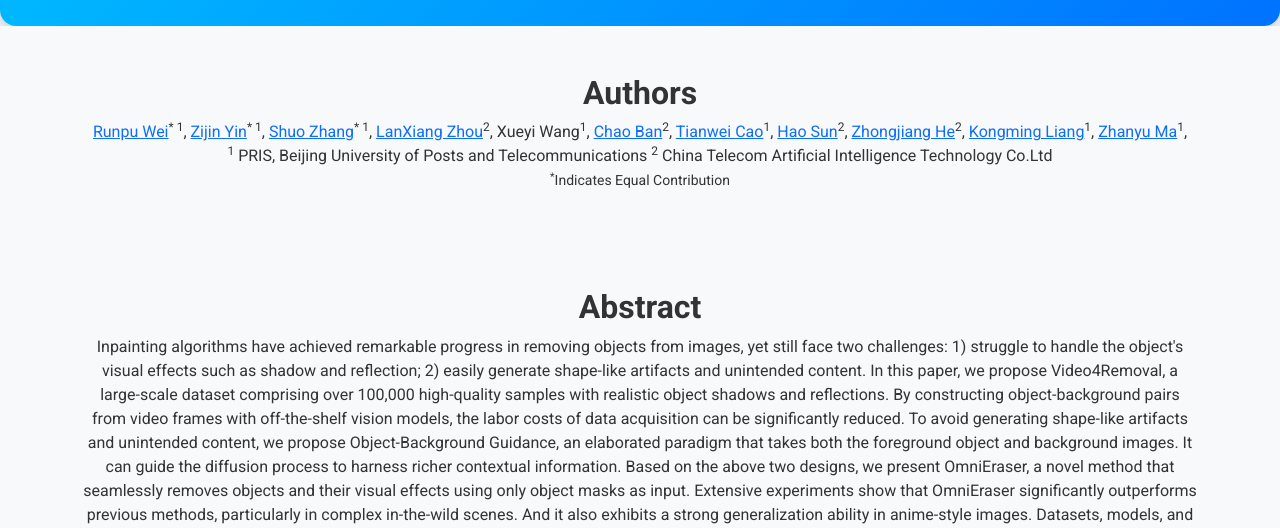
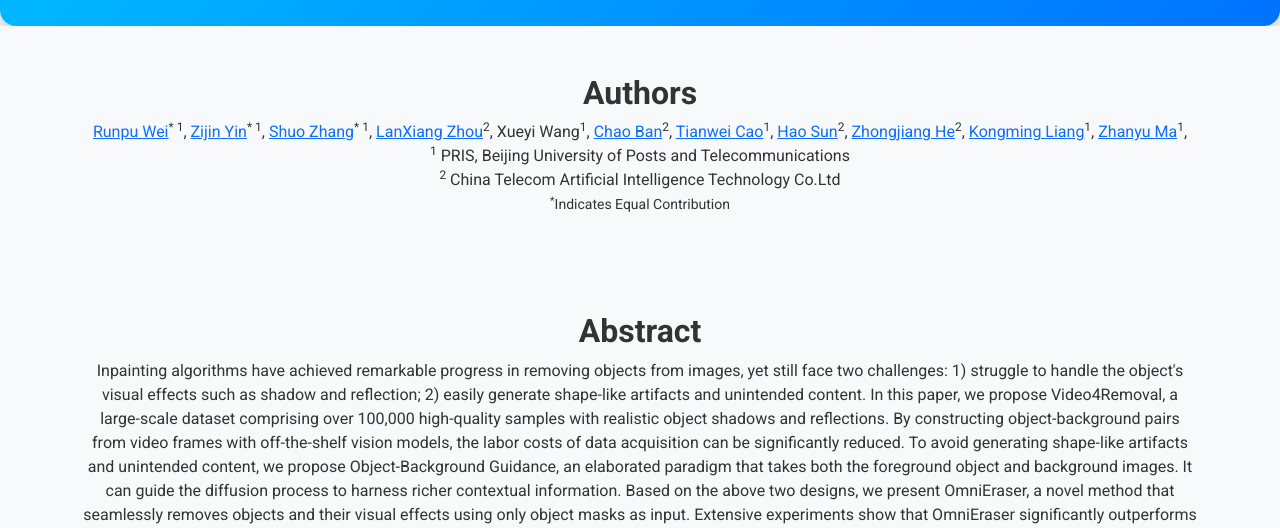
Before and after one commit to xiao10ma/Omnieraser, a plain HTML site: page index.html in a window 1280 px wide. Shown: the part 272-800 px from the top of the page. Drawn offline with nearby package versions, Linux system fonts and the light colour scheme; some packages are replaced by stand-ins of ours; a script that the page names is missing.

Commit message:
Fix html

```diff
--- a/index.html
+++ b/index.html
@@ -192,9 +192,10 @@
           </div>
         </div>
         <div class="is-size-5 publication-authors">
-          <span class="author-block"><sup>1</sup> PRIS, Beijing University of Posts and Telecommunications</span>
-          <span class="author-block"></span><sup>2</sup> China Telecom Artificial Intelligence Technology Co.Ltd</span>
-          <span class="eql-cntrb"><small><br><sup>*</sup>Indicates Equal Contribution</small></span>
+          <span class="author-block"><sup>1</sup> PRIS, Beijing University of Posts and Telecommunications</span><br>
+          <span class="author-block"></span><sup>2</sup> China Telecom Artificial Intelligence Technology
+          Co.Ltd</span><br>
+          <span class="eql-cntrb"><small><sup>*</sup>Indicates Equal Contribution</small></span>
         </div>
       </div>
     </div>
```
Lines whose indentation alone changed are shown as unchanged.
